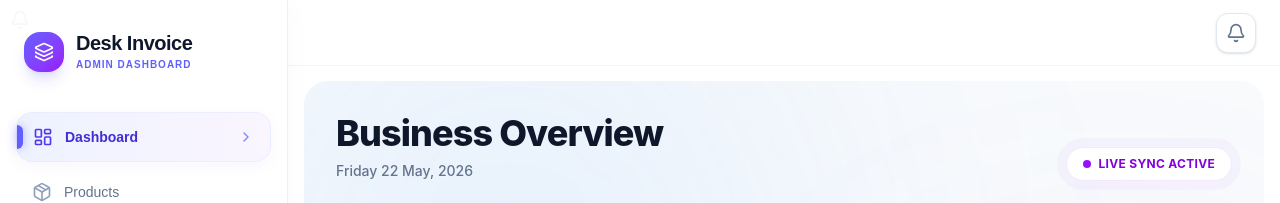
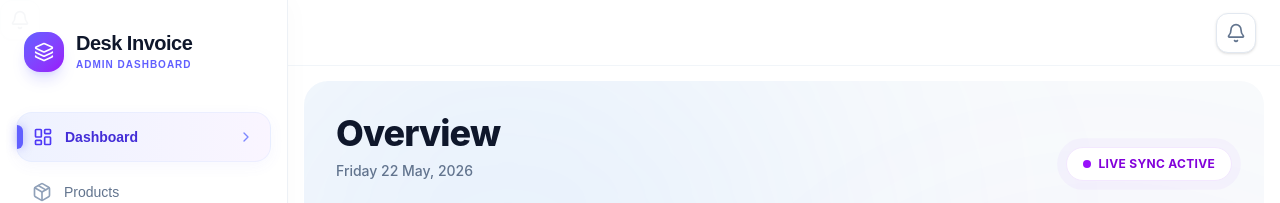
Before and after one commit to iamjitendrasuthar/Desk_Invoice, a Next.js app in the folder client/: page /dashboard in a window 1280 px wide. Shown: the top 203 px of the page. Built offline with nearby package versions, Linux system fonts and the light colour scheme; no server answers; sample sign-in values are in the browser's storage.

Commit message:
changed heading

```diff
--- a/client/app/dashboard/page.tsx
+++ b/client/app/dashboard/page.tsx
@@ -146,7 +146,7 @@ export default function DashboardPage() {
           >
             <div>
               <h1 className="text-4xl font-extrabold tracking-tight text-slate-900 mb-2">
-                Business Overview
+                Overview
               </h1>
               <p className="text-slate-500 text-sm flex items-center gap-2 font-medium">
                 {new Date().toLocaleDateString("en-IN", {
```
